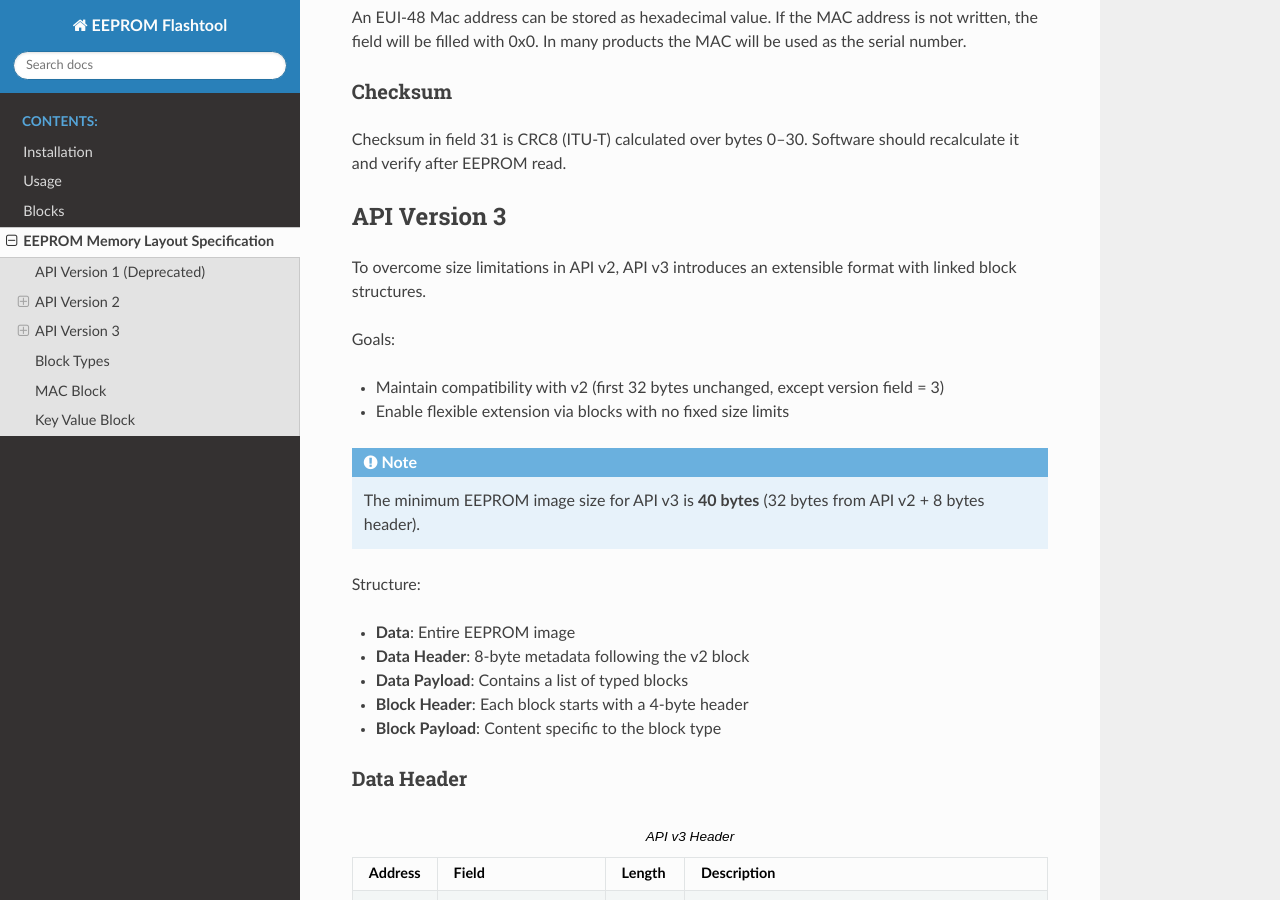
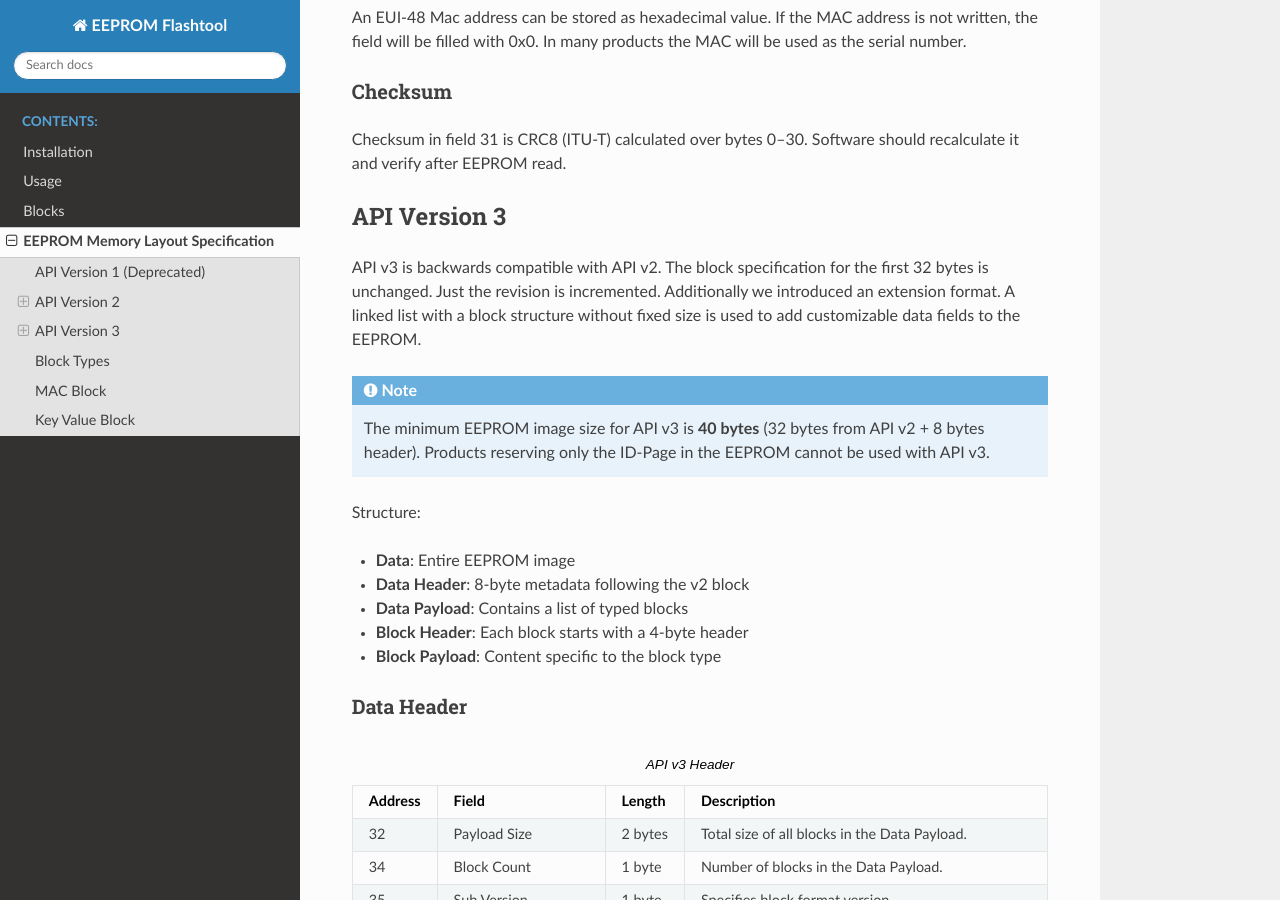
Before and after one commit to phytec/phytec-eeprom-flashtool, a Sphinx documentation site: the page built from docs/source/specification.rst, in a window 1280 px wide and 900 px high, scrolled down 2280 px. Built offline with Sphinx 7.4.7 and the Read the Docs theme 3.1.0, drawn with Linux system fonts in a browser that asks for light colours; the version number could not be read and is left out.

Commit message:
docs: spec: improve API v3 description
Signed-off-by: Stefan Müller-Klieser <s.mueller-klieser@phytec.de>

```diff
--- a/docs/source/specification.rst
+++ b/docs/source/specification.rst
@@ -162,16 +162,15 @@ recalculate it and verify after EEPROM read.
 API Version 3
 *************
 
-To overcome size limitations in API v2, API v3 introduces an extensible format
-with linked block structures.
-
-Goals:
-
-- Maintain compatibility with v2 (first 32 bytes unchanged, except version field = 3)
-- Enable flexible extension via blocks with no fixed size limits
+API v3 is backwards compatible with API v2. The block specification for the
+first 32 bytes is unchanged. Just the revision is incremented. Additionally we
+introduced an extension format. A linked list with a block structure without
+fixed size is used to add customizable data fields to the EEPROM.
 
 .. note::
-   The minimum EEPROM image size for API v3 is **40 bytes** (32 bytes from API v2 + 8 bytes header).
+   The minimum EEPROM image size for API v3 is **40 bytes** (32 bytes from API
+   v2 + 8 bytes header). Products reserving only the ID-Page in the EEPROM
+   cannot be used with API v3.
 
 Structure:
 
```
